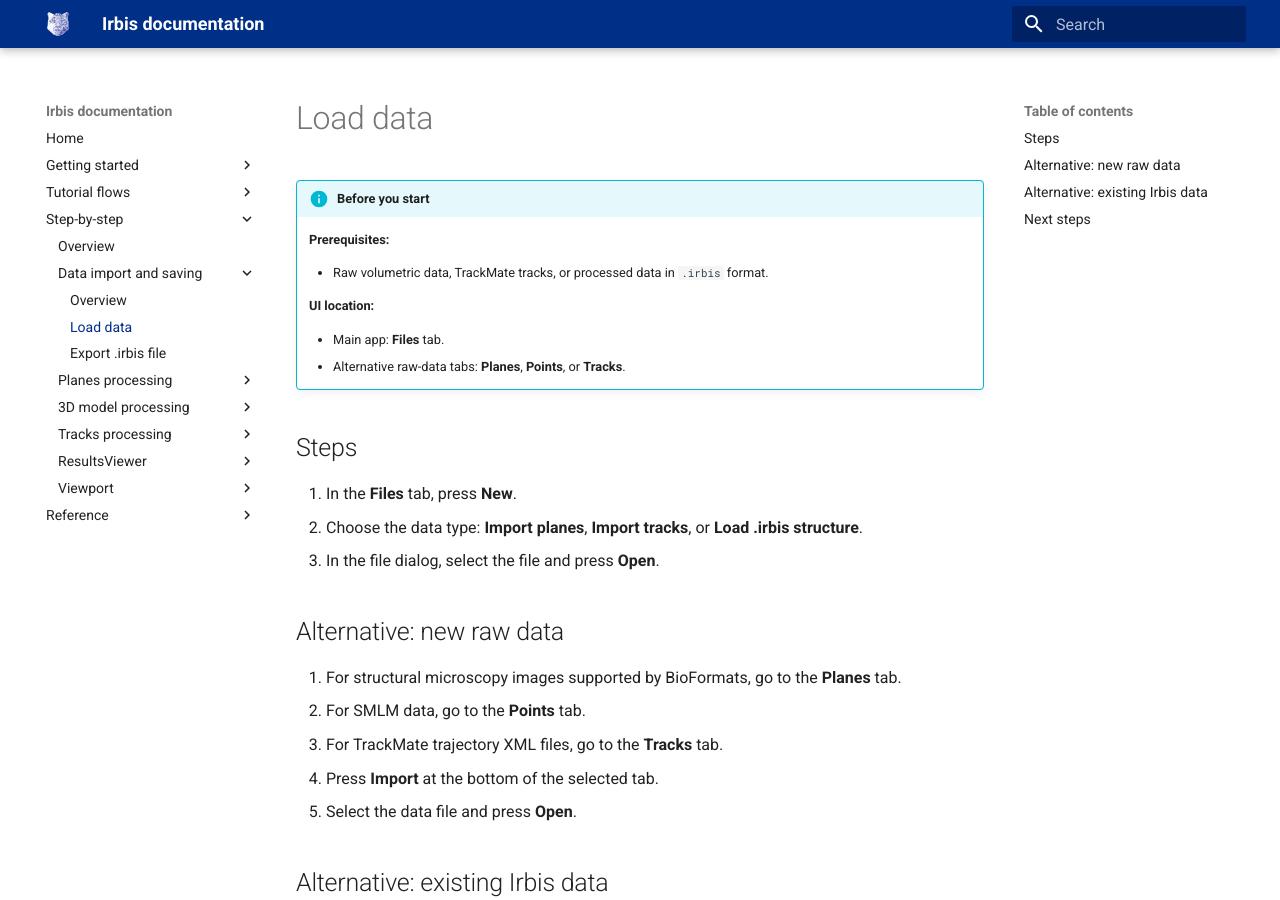
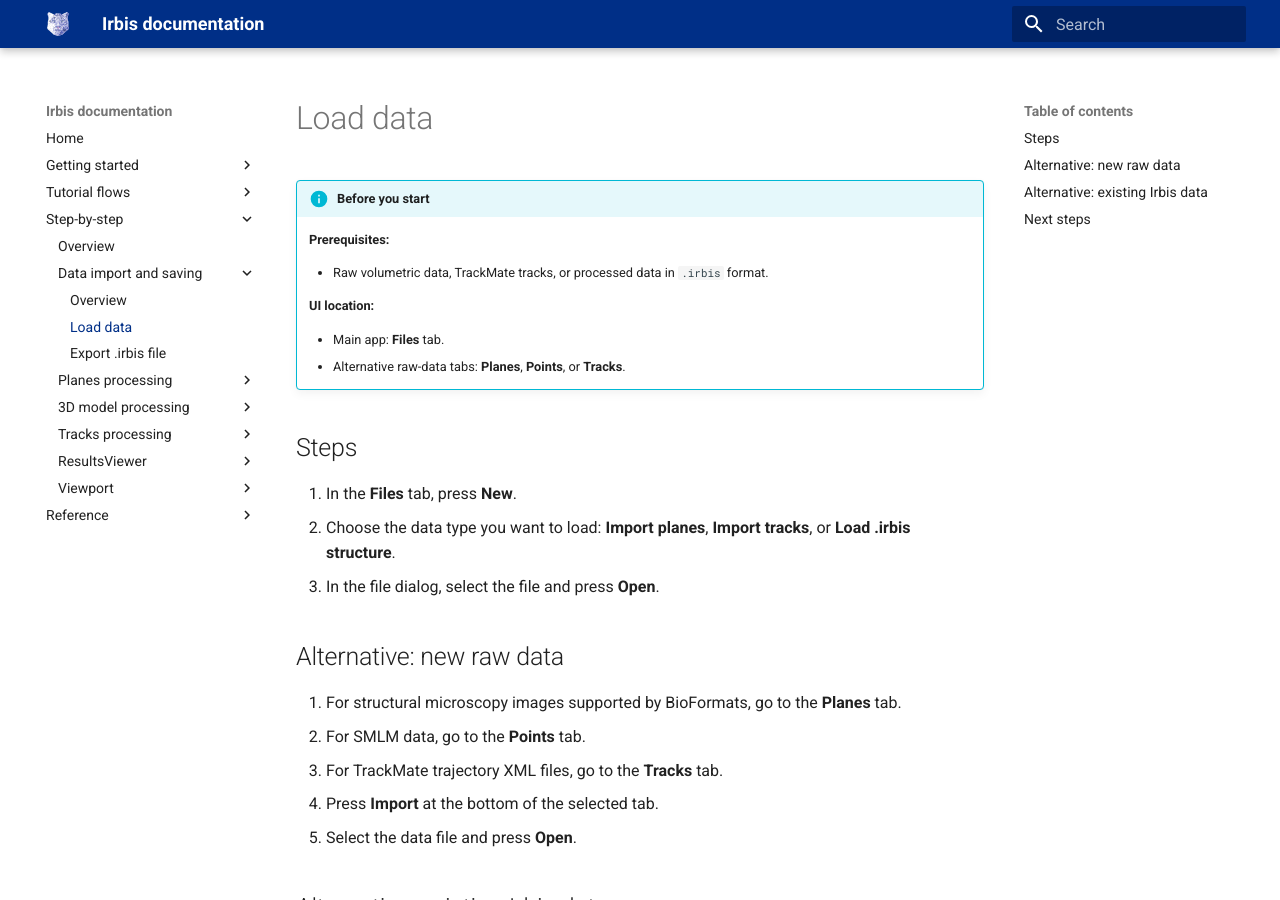
Before and after one commit to microscopy-IEM/Irbis, an MkDocs documentation site: the page built from docs/step-by-step/data-import/load-data.md, in a window 1280 px wide and 900 px high. Built offline with MkDocs 1.6.1 and Material for MkDocs 9.7.7, drawn with Linux system fonts in a browser that asks for light colours.

Commit message:
feature: first implementation of mask generation and export - at the moment works only for adding the objectId mask as a new channel

```diff
--- a/docs/step-by-step/data-import/load-data.md
+++ b/docs/step-by-step/data-import/load-data.md
@@ -13,7 +13,7 @@
 ## Steps
 
 1. In the **Files** tab, press **New**.
-2. Choose the data type: **Import planes**, **Import tracks**, or **Load .irbis structure**.
+2. Choose the data type you want to load: **Import planes**, **Import tracks**, or **Load .irbis structure**.
 3. In the file dialog, select the file and press **Open**.
 
 ## Alternative: new raw data
```
Also changed, not shown: docs/getting-started.md (+0 -2 lines), 2 other files.
